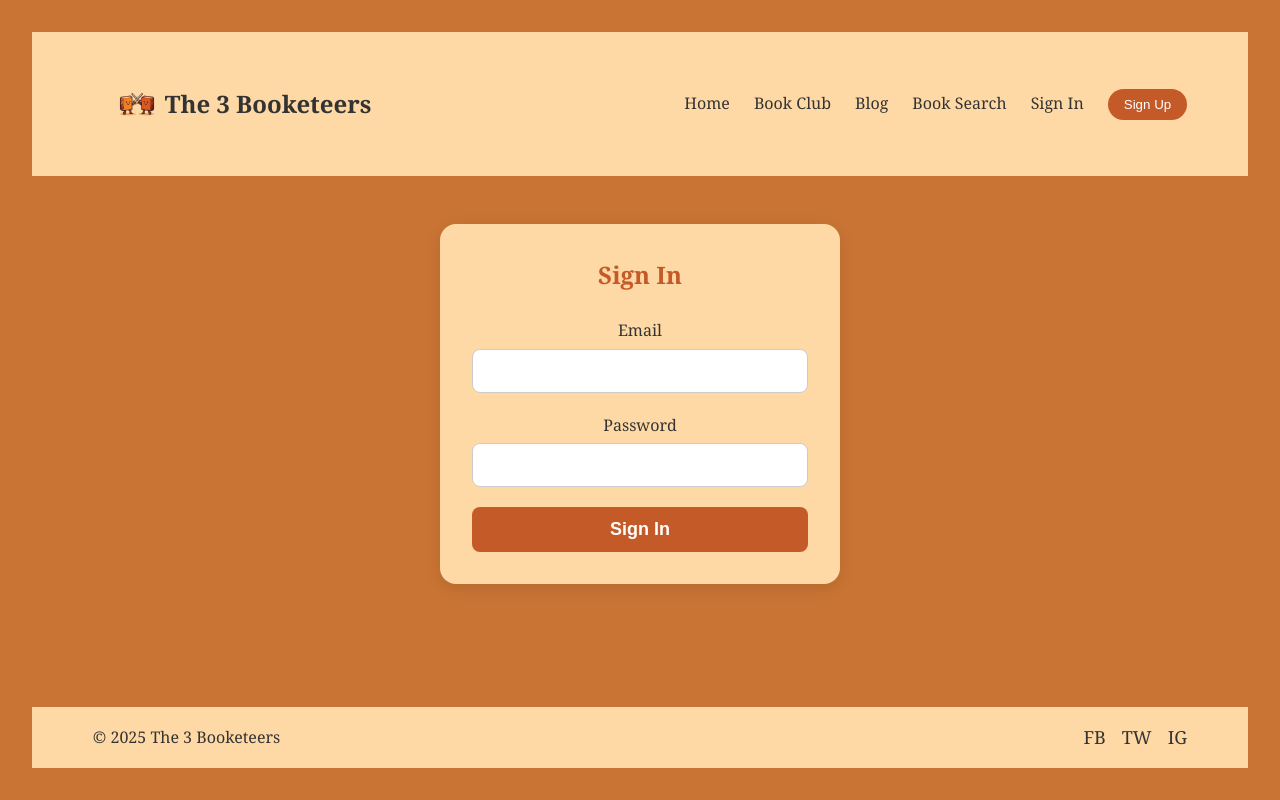
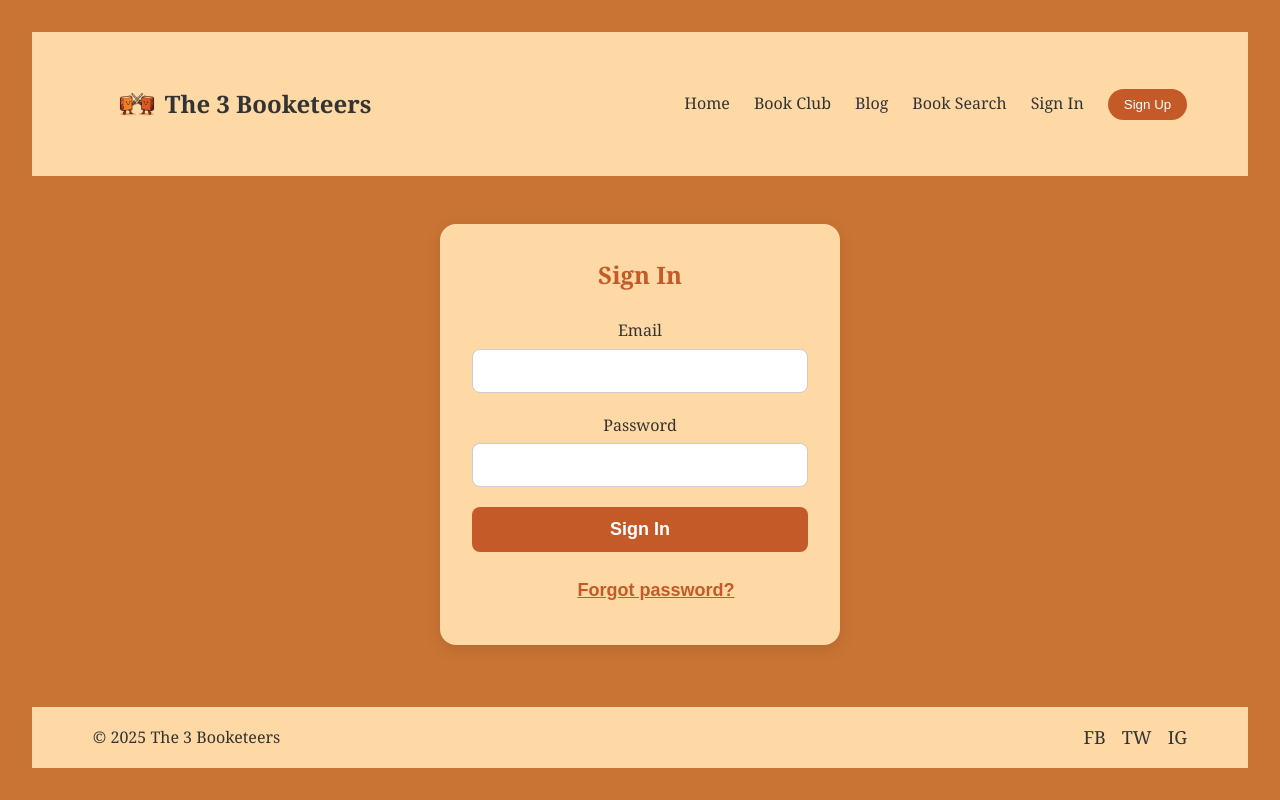
Before and after one commit to yevgeniymazur/3booketeers, a React (Vite) app: page /#/signin in a window 1280 px wide. Built offline with nearby package versions, Linux system fonts and the light colour scheme.

Commit message:
adding signin and signup redirects to homescreen.

```diff
--- a/src/components/SignIn.jsx
+++ b/src/components/SignIn.jsx
@@ -1,20 +1,43 @@
 // src/components/SignIn.jsx
 
 import { useState } from "react";
-import { signInWithEmailAndPassword } from "firebase/auth";
+import { signInWithEmailAndPassword, sendPasswordResetEmail } from "firebase/auth";
 import { auth } from "../firebase";
+import { useNavigate } from "react-router-dom";
 
 export default function SignIn() {
   const [email, setEmail] = useState("");
   const [password, setPassword] = useState("");
   const [error, setError] = useState("");
+  const [success, setSuccess] = useState("");
+  const [resetMsg, setResetMsg] = useState("");
+  const navigate = useNavigate();
 
   const handleSubmit = async (e) => {
     e.preventDefault();
     setError("");
+    setSuccess("");
     try {
       await signInWithEmailAndPassword(auth, email, password);
-      // Optionally redirect or show success message here
+      setSuccess("Sign in successful! Redirecting...");
+      setTimeout(() => {
+        navigate("/");
+      }, 1500);
+    } catch (err) {
+      setError(err.message);
+    }
+  };
+
+  const handlePasswordReset = async () => {
+    setResetMsg("");
+    setError("");
+    if (!email) {
+      setError("Please enter your email above to reset your password.");
+      return;
+    }
+    try {
+      await sendPasswordResetEmail(auth, email);
+      setResetMsg("Password reset email sent! Check your inbox.");
     } catch (err) {
       setError(err.message);
     }
@@ -43,7 +66,23 @@ export default function SignIn() {
           />
         </label>
         <button type="submit">Sign In</button>
+        <button
+          type="button"
+          style={{
+            background: "none",
+            color: "var(--clr-secondary)",
+            border: "none",
+            textDecoration: "underline",
+            cursor: "pointer",
+            marginLeft: "1rem"
+          }}
+          onClick={handlePasswordReset}
+        >
+          Forgot password?
+        </button>
         {error && <div className="error">{error}</div>}
+        {success && <div className="success" style={{ color: "green", marginTop: "1rem" }}>{success}</div>}
+        {resetMsg && <div className="success" style={{ color: "green", marginTop: "1rem" }}>{resetMsg}</div>}
       </form>
     </main>
   );
--- a/src/components/SignUp.jsx
+++ b/src/components/SignUp.jsx
@@ -1,21 +1,32 @@
 // src/components/SignUp.jsx
 
 import { useState } from "react";
-import { createUserWithEmailAndPassword } from "firebase/auth";
+import { createUserWithEmailAndPassword, updateProfile } from "firebase/auth";
 import { auth } from "../firebase";
+import { useNavigate } from "react-router-dom";
 
 export default function SignUp() {
   const [name, setName] = useState("");
   const [email, setEmail] = useState("");
   const [password, setPassword] = useState("");
   const [error, setError] = useState("");
+  const [success, setSuccess] = useState("");
+  const navigate = useNavigate();
 
   const handleSubmit = async (e) => {
     e.preventDefault();
     setError("");
+    setSuccess("");
     try {
-      await createUserWithEmailAndPassword(auth, email, password);
-      // Optionally update profile with name or redirect here
+      const userCredential = await createUserWithEmailAndPassword(auth, email, password);
+      // Optionally update the user's display name
+      if (name) {
+        await updateProfile(userCredential.user, { displayName: name });
+      }
+      setSuccess("Sign up successful! Redirecting...");
+      setTimeout(() => {
+        navigate("/");
+      }, 1500); // Redirect after 1.5 seconds
     } catch (err) {
       setError(err.message);
     }
@@ -54,6 +65,7 @@ export default function SignUp() {
         </label>
         <button type="submit">Create Account</button>
         {error && <div className="error">{error}</div>}
+        {success && <div className="success" style={{ color: "green", marginTop: "1rem" }}>{success}</div>}
       </form>
     </main>
   );
```
